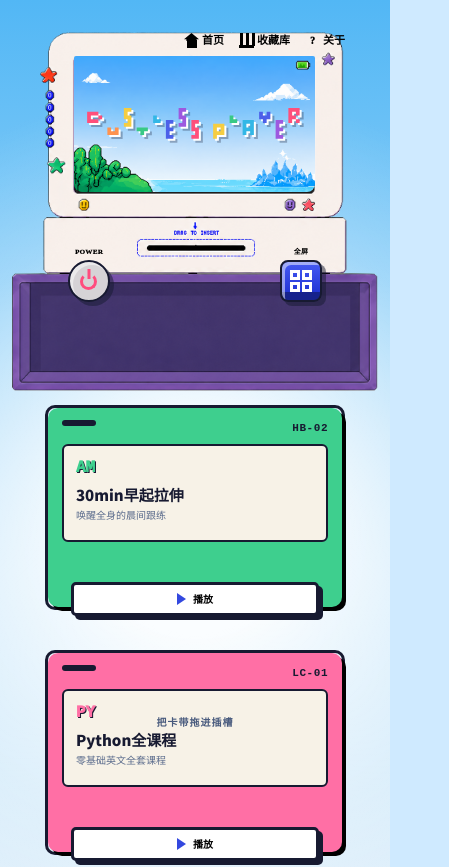
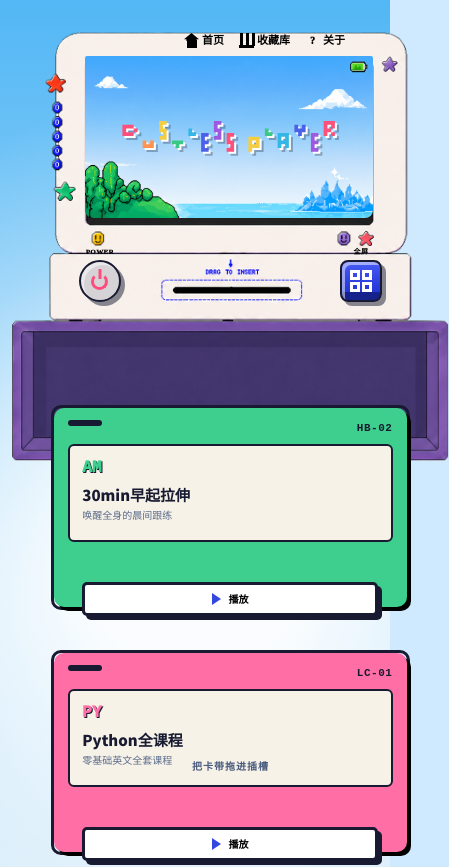
Before and after one commit to zhangyifei8520/Dustless-Player, a Next.js app: page / in a window 390 px wide. Shown: the top 867 px of the page, 449 px wide, since content can reach past the window. Built offline with nearby package versions, Linux system fonts and the light colour scheme; a web font is replaced by a local one.

Commit message:
fix: keep side decorations outside console

```diff
--- a/src/styles/pixel.css
+++ b/src/styles/pixel.css
@@ -154,6 +154,8 @@
 }
 
 .console-section {
+  --console-stage-width: min(900px, calc((100vh - 86px) * 1.0186), calc(100vw - 56px));
+  --side-decor-scale: clamp(.55, calc((100vw - var(--console-stage-width) - 56px) / 560px), 1);
   display: grid;
   min-height: calc(100vh - 40px);
   place-items: center;
@@ -163,7 +165,7 @@
 
 .console-stage {
   position: relative;
-  width: min(900px, calc((100vh - 86px) * 1.0186), calc(100vw - 56px));
+  width: var(--console-stage-width);
   margin: 28px auto 0;
   isolation: isolate;
 }
@@ -852,9 +854,10 @@
   color: var(--ink);
   font-family: "PoxiaoPixel";
   pointer-events: none;
+  transform: scale(var(--side-decor-scale));
 }
 
-.left-decor { position: absolute; top: 28%; left: clamp(28px, calc(50% - 650px), 18vw); width: 300px; }
+.left-decor { position: absolute; top: 28%; right: calc(50% + var(--console-stage-width) / 2 + 24px); left: auto; width: 300px; transform-origin: right center; }
 .left-decor p { margin: 18px 0 12px; color: #4056de; font-size: 14.4px; }
 .left-decor h1 { margin: 0; font-size: 22.2px; line-height: 1.25; letter-spacing: .1em; }
 .left-decor h1 span { font-family: "ChillPixelsMono"; font-size: 25px; letter-spacing: .02em; white-space: nowrap; }
@@ -869,7 +872,7 @@
 
 .decor-underline { display: block; width: 264px; height: 9px; margin-top: -4px; background: #ffe665; transform: skew(-16deg); }
 
-.right-decor { position: absolute; top: 27%; right: clamp(28px, calc(50% - 650px), 18vw); width: 250px; }
+.right-decor { position: absolute; top: 27%; right: auto; left: calc(50% + var(--console-stage-width) / 2 + 24px); width: 250px; transform-origin: left center; }
 .decor-star { position: absolute; top: -12px; left: 5px; color: #ff699d; font-size: 28px; }
 .lets-play { position: relative; width: 109px; margin-left: 30px; padding: 12px 14px; border: 3px solid var(--ink); background: #fffdf5; box-shadow: 3px 3px 0 var(--ink); font-family: "ChillPixelsMono"; font-size: 21.6px; line-height: 1.05; transform: rotate(5deg); }
 .right-smile {
@@ -937,6 +940,7 @@
 @keyframes overlay-in { from { opacity: 0; } to { opacity: 1; } }
 
 @media (max-width: 760px) {
+  .console-section { --console-stage-width: min(854px, 112vw); }
   .game-page { padding: 16px 12px 40px; overflow: visible; }
   .left-decor,
   .right-decor,
@@ -959,8 +963,8 @@
 }
 
 @media (max-width: 520px) {
+  .console-section { --console-stage-width: 100%; }
   .console-stage {
-    width: 100%;
     margin-top: 16px;
     margin-left: 0;
     padding-bottom: 720px;
```
Also changed, not shown: 2 other files (tests, documents, lock files or other folders).
